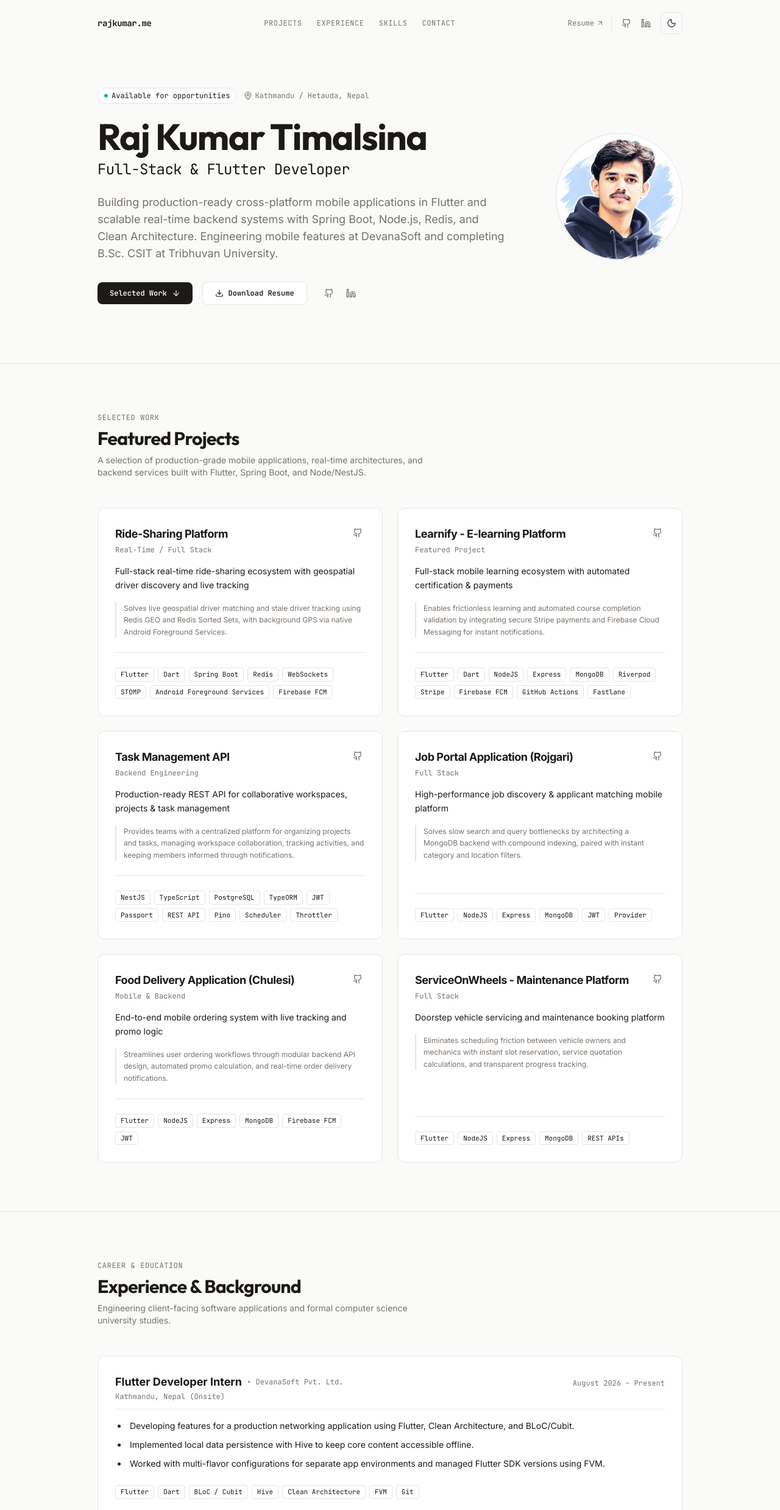
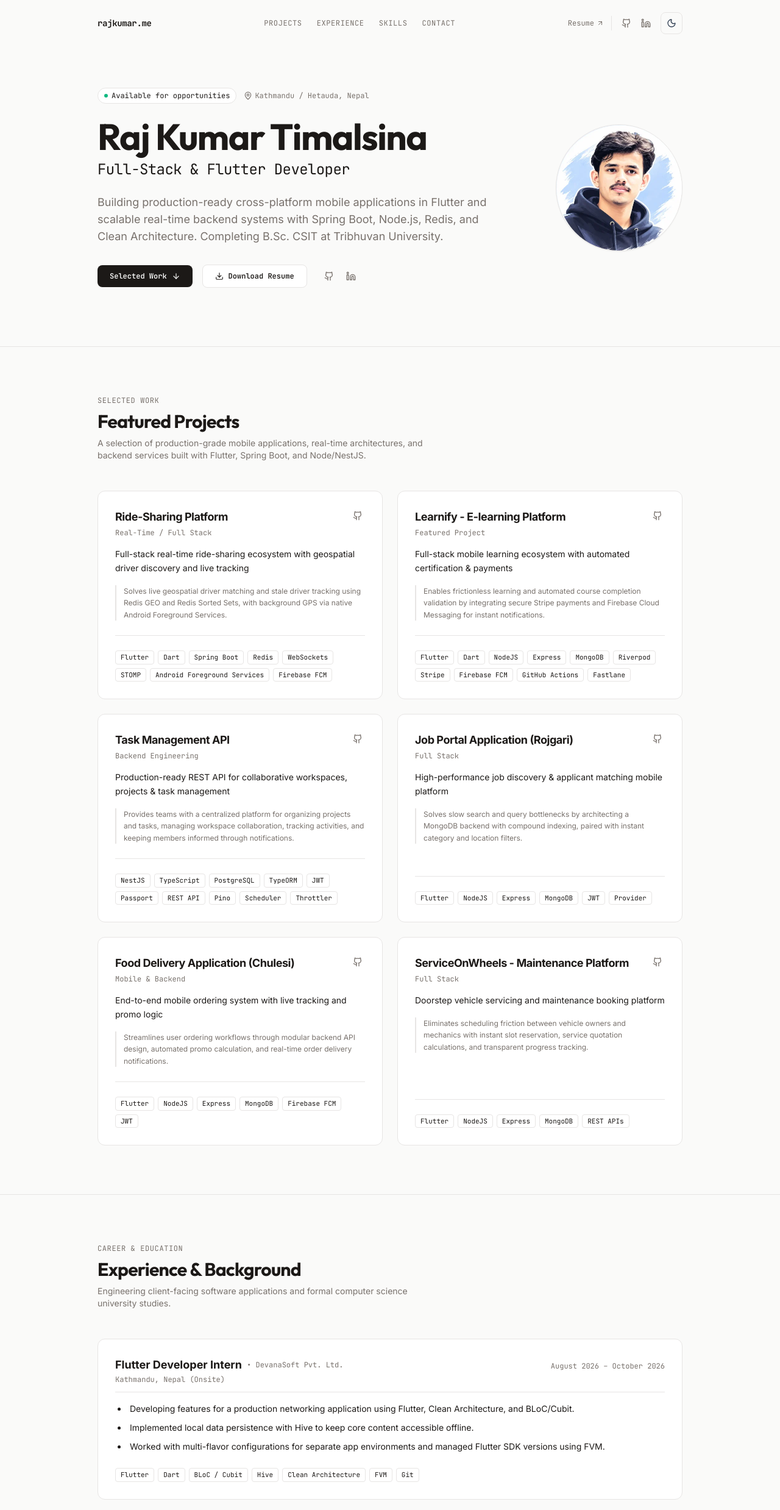
Before and after one commit to irajkumarr/irajkumarr.github.io, a Next.js app: page / in a window 1280 px wide. Shown: the top 2477 px of the page at 61% size. Built offline with nearby package versions, Linux system fonts and the light colour scheme.

Commit message:
fix: update internship period and refine resume narrative

```diff
--- a/src/components/sections/Hero.tsx
+++ b/src/components/sections/Hero.tsx
@@ -34,7 +34,7 @@ export function Hero() {
 
             {/* Concise Narrative */}
             <p className="text-base sm:text-lg text-muted-foreground leading-relaxed font-sans">
-              Building production-ready cross-platform mobile applications in Flutter and scalable real-time backend systems with Spring Boot, Node.js, Redis, and Clean Architecture. Engineering mobile features at DevanaSoft and completing B.Sc. CSIT at Tribhuvan University.
+              Building production-ready cross-platform mobile applications in Flutter and scalable real-time backend systems with Spring Boot, Node.js, Redis, and Clean Architecture. Completing B.Sc. CSIT at Tribhuvan University.
             </p>
 
             {/* Direct CTAs */}
--- a/src/components/sections/ResumeSection.tsx
+++ b/src/components/sections/ResumeSection.tsx
@@ -123,7 +123,7 @@ export function ResumeSection() {
                       Flutter Developer Intern
                     </span>
                     <span className="text-xs font-mono text-emerald-500 font-medium">
-                      Aug 2026 – Present
+                      Aug 2026 – Oct 2026
                     </span>
                   </div>
                   <p className="text-xs text-accent font-mono font-medium">
--- a/src/data/portfolio-data.ts
+++ b/src/data/portfolio-data.ts
@@ -88,9 +88,9 @@ export const PORTFOLIO_DATA = {
       company: "DevanaSoft Pvt. Ltd.",
       location: "Kathmandu, Nepal",
       workType: "Onsite",
-      period: "August 2026 – Present",
+      period: "August 2026 – October 2026",
       startDate: "Aug 2026",
-      endDate: "Present",
+      endDate: "Oct 2026",
       current: true,
       description: [
         "Developing features for a production networking application using Flutter, Clean Architecture, and BLoC/Cubit.",
@@ -287,8 +287,7 @@ export const PORTFOLIO_DATA = {
     {
       id: "service-on-wheels",
       title: "ServiceOnWheels - Maintenance Platform",
-      tagline:
-        "Doorstep vehicle servicing and maintenance booking platform",
+      tagline: "Doorstep vehicle servicing and maintenance booking platform",
       description:
         "A full-stack mobile platform designed to schedule doorstep vehicle servicing, track service stage progression, and manage maintenance logs with real-time updates.",
       problemSolved:
@@ -320,7 +319,8 @@ export const PORTFOLIO_DATA = {
     },
     {
       category: "Mobile Development",
-      description: "Cross-platform mobile frameworks, state management, and native services.",
+      description:
+        "Cross-platform mobile frameworks, state management, and native services.",
       skills: [
         { name: "Flutter", level: "Advanced" },
         { name: "BLoC / Cubit", level: "Advanced" },
@@ -333,7 +333,8 @@ export const PORTFOLIO_DATA = {
     },
     {
       category: "Backend & Real-Time",
-      description: "Scalable backend frameworks, microservices, and live communication.",
+      description:
+        "Scalable backend frameworks, microservices, and live communication.",
       skills: [
         { name: "Spring Boot", level: "Proficient" },
         { name: "Node.js", level: "Advanced" },
```
Also changed, not shown: 1 other file (tests, documents, lock files or other folders).
